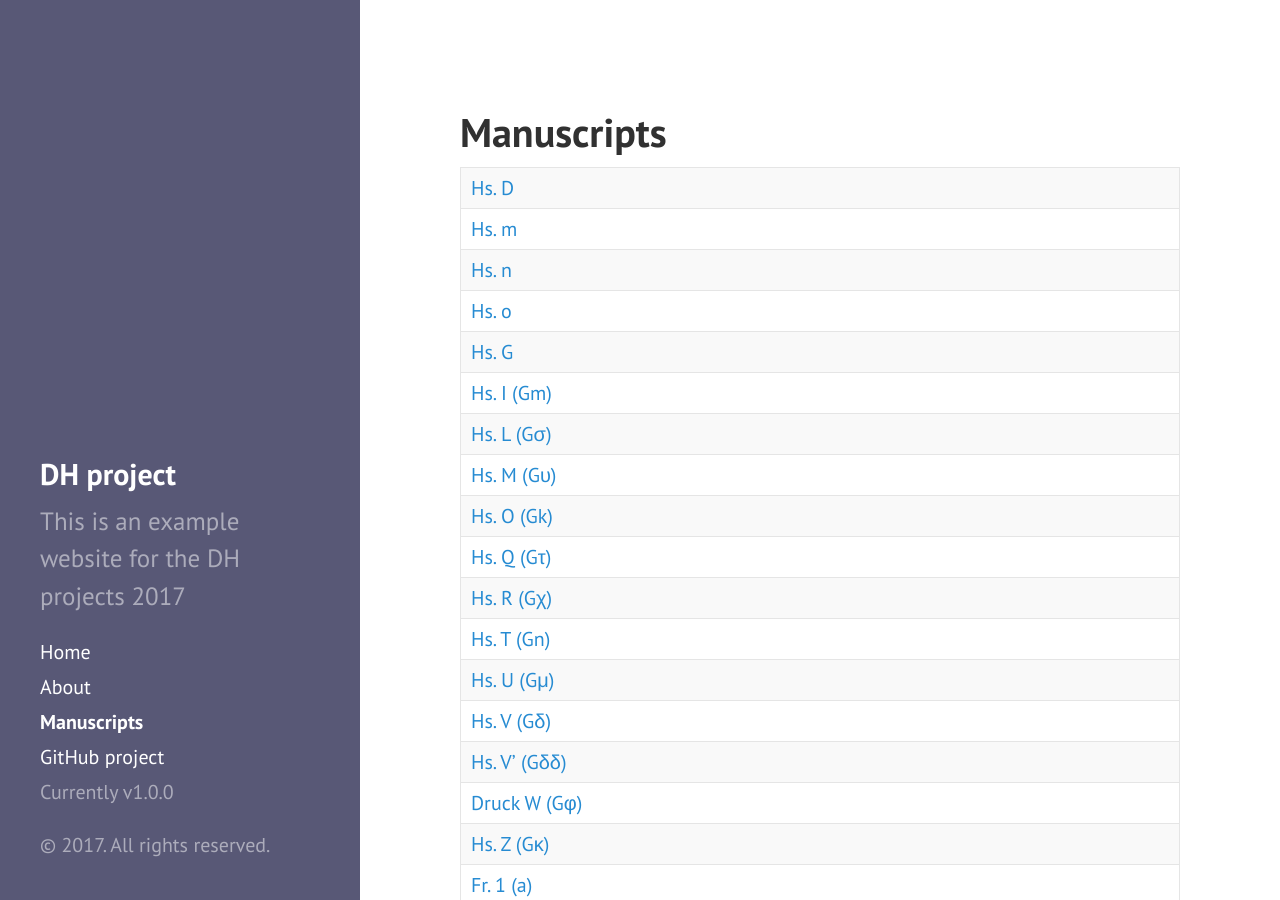
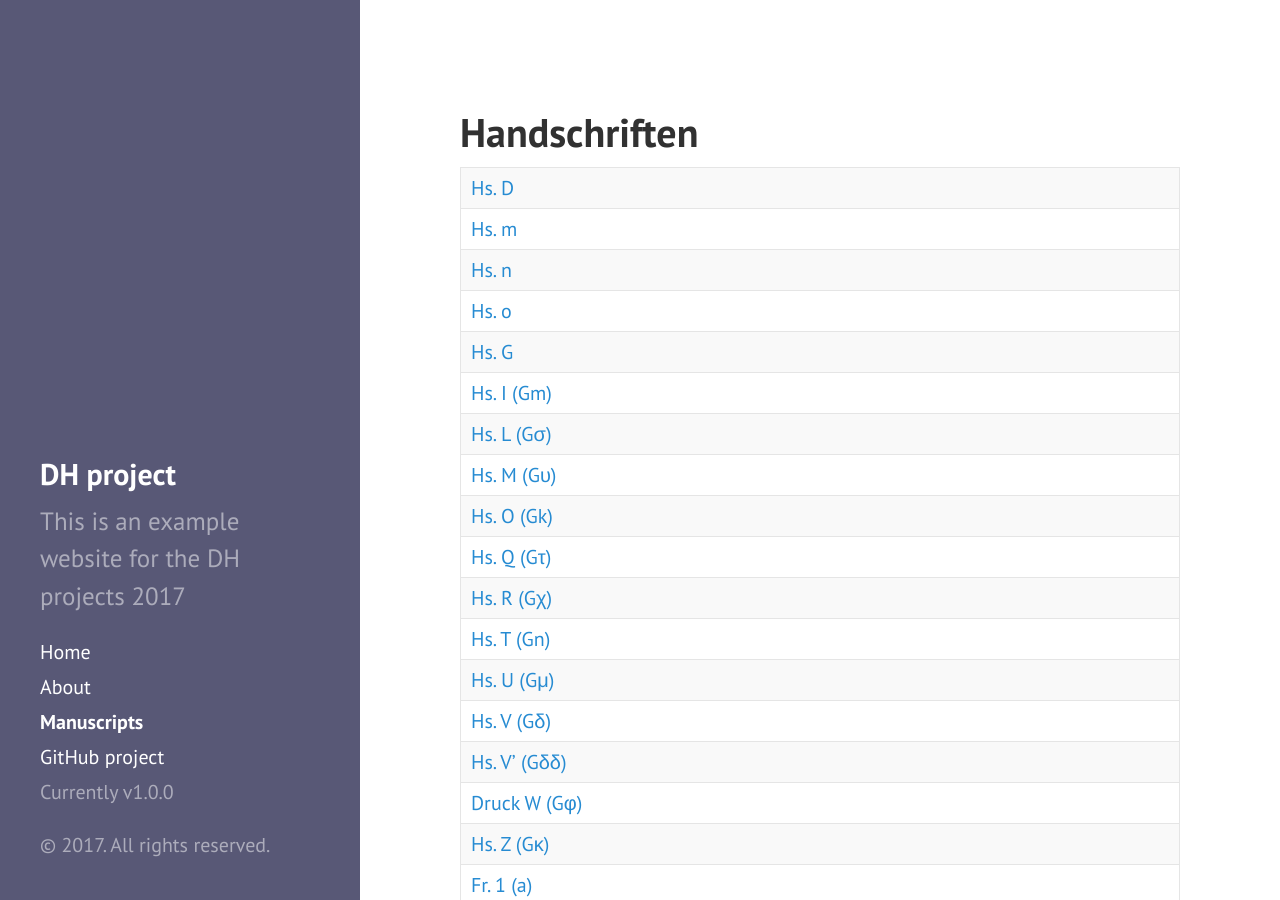
Before and after one commit to heinztschan/parzival, a Jekyll site: the page built from links.html, in a window 1280 px wide and 900 px high. Built offline with Jekyll 4.4.1, drawn with Linux system fonts in a browser that asks for light colours.

Commit message:
Aus manuscripts wird Hanschriften

```diff
--- a/links.html
+++ b/links.html
@@ -3,7 +3,7 @@ layout: default
 title: Manuscripts
 ---
 
-<h1>Manuscripts</h1>
+<h1>Handschriften</h1>
 
 <table class="links">
     {% for item in site.data.manuscripts.links %}
```
